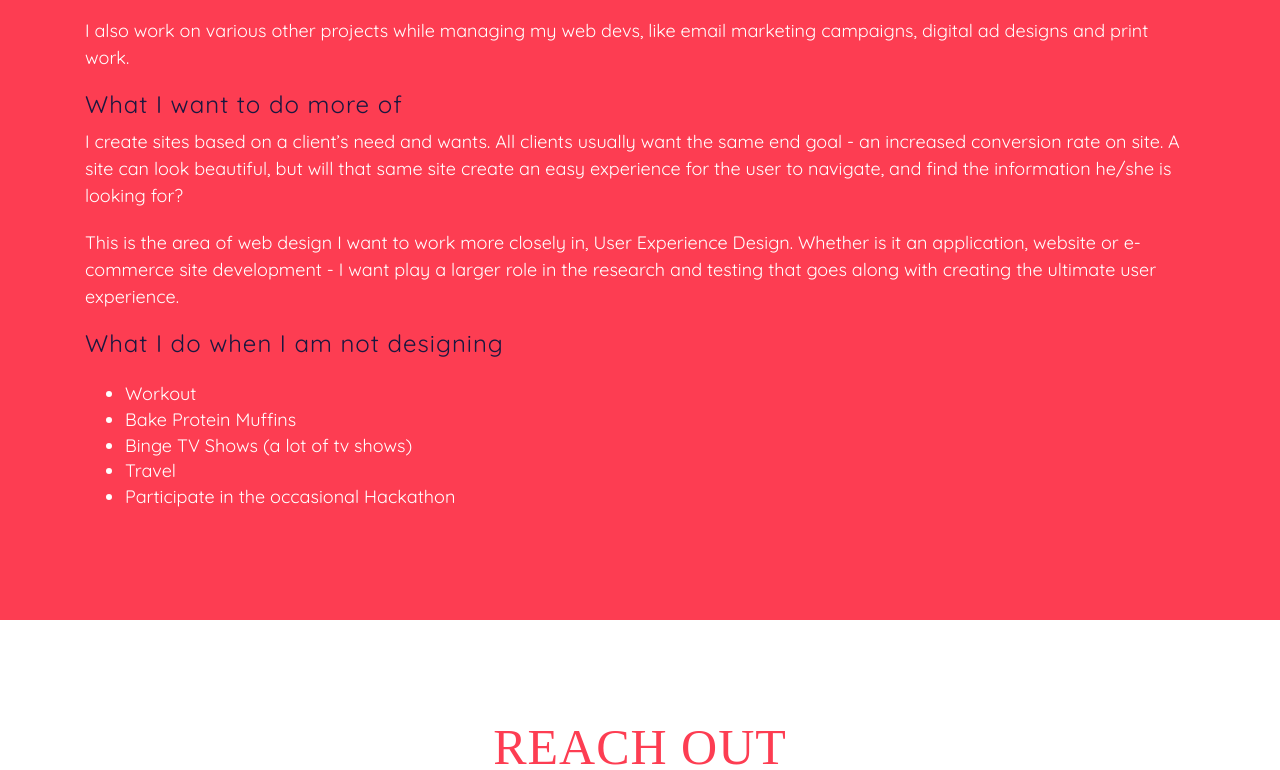
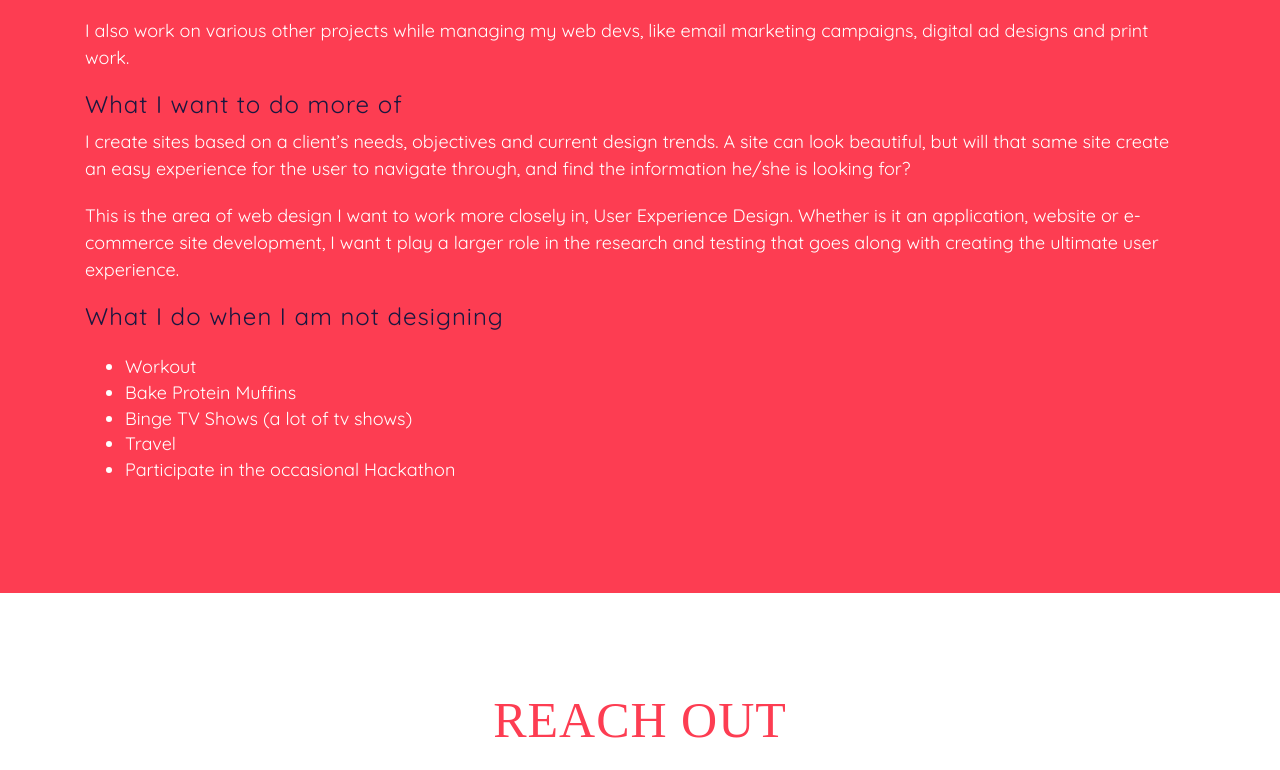
Before and after one commit to sarahdesigns/dozzadesigns, a website: page index.html in a window 1280 px wide. Shown: the part 3080-3850 px from the top of the page. Drawn offline with nearby package versions, Linux system fonts and the light colour scheme; a web font is replaced by a local one.

Commit message:
Updates
Updates

```diff
--- a/index.html
+++ b/index.html
@@ -290,10 +290,9 @@ Currently, I manage all my web development projects from start to finish. This i
 <p>I also work on various other projects while managing my web devs, like email marketing campaigns, digital ad designs and print work. </p>
 
 <h3>What I want to do more of</h3>
-<p>I create sites based on a client’s need and wants. All clients usually want the same end goal - an
-increased conversion rate on site. A site can look beautiful, but will that same site create an easy experience for the user to navigate, and find the information he/she is looking for?</p>
+<p>I create sites based on a client’s needs, objectives and current design trends. A site can look beautiful, but will that same site create an easy experience for the user to navigate through, and find the information he/she is looking for?</p>
 <p>This is the area of web design I want to work more closely in, User Experience Design.
-Whether is it an application, website or e-commerce site development - I want play a larger role in the research and testing that goes along with creating the ultimate user experience. </p>
+Whether is it an application, website or e-commerce site development, I want t play a larger role in the research and testing that goes along with creating the ultimate user experience. </p>
 
 <h3>What I do when I am not designing</h3>
 <ul>
```
